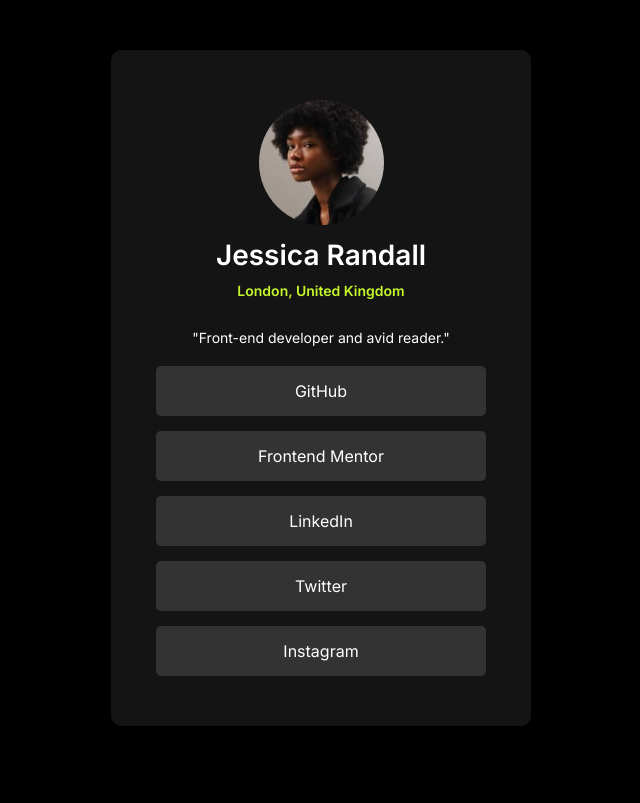
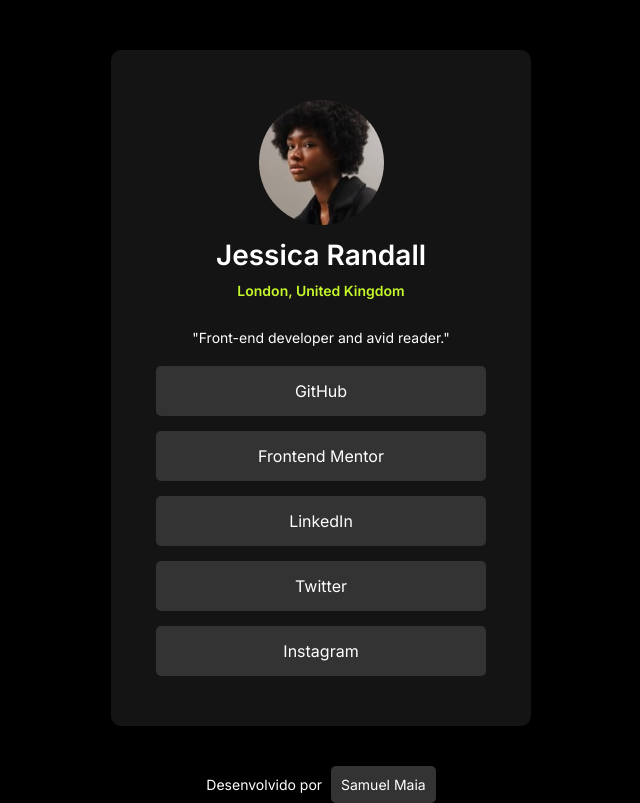
Before and after one commit to samuelmaia1/social-profile, a plain HTML site: page index.html in a window 1280 px wide. Shown: the whole page, without its empty margins (319-959 px from the left). Drawn offline with Linux system fonts and the light colour scheme.

Commit message:
adicionando o footer

```diff
--- a/index.html
+++ b/index.html
@@ -21,5 +21,9 @@
             <a href="#" class="links__redes" target="_blank" rel="external">Instagram</a>
         </div>
     </div>
+
+    <footer class="rodape">
+        <p>Desenvolvido por <a href="https://github.com/samuelmaia1" class="link_github" target="_blank">Samuel Maia</a></p>
+    </footer>
 </body>
 </html>
--- a/style.css
+++ b/style.css
@@ -75,3 +75,16 @@ body{
     justify-content: center;
     align-items: center;
 }
+
+.rodape{
+    text-align: center;
+}
+
+.link_github{
+    text-decoration: none;
+    color: var(--cor-fonte);
+    background-color: var(--fundo-links);
+    padding: 10px;
+    margin-left: 5px;
+    border-radius: 5px;
+}
```
